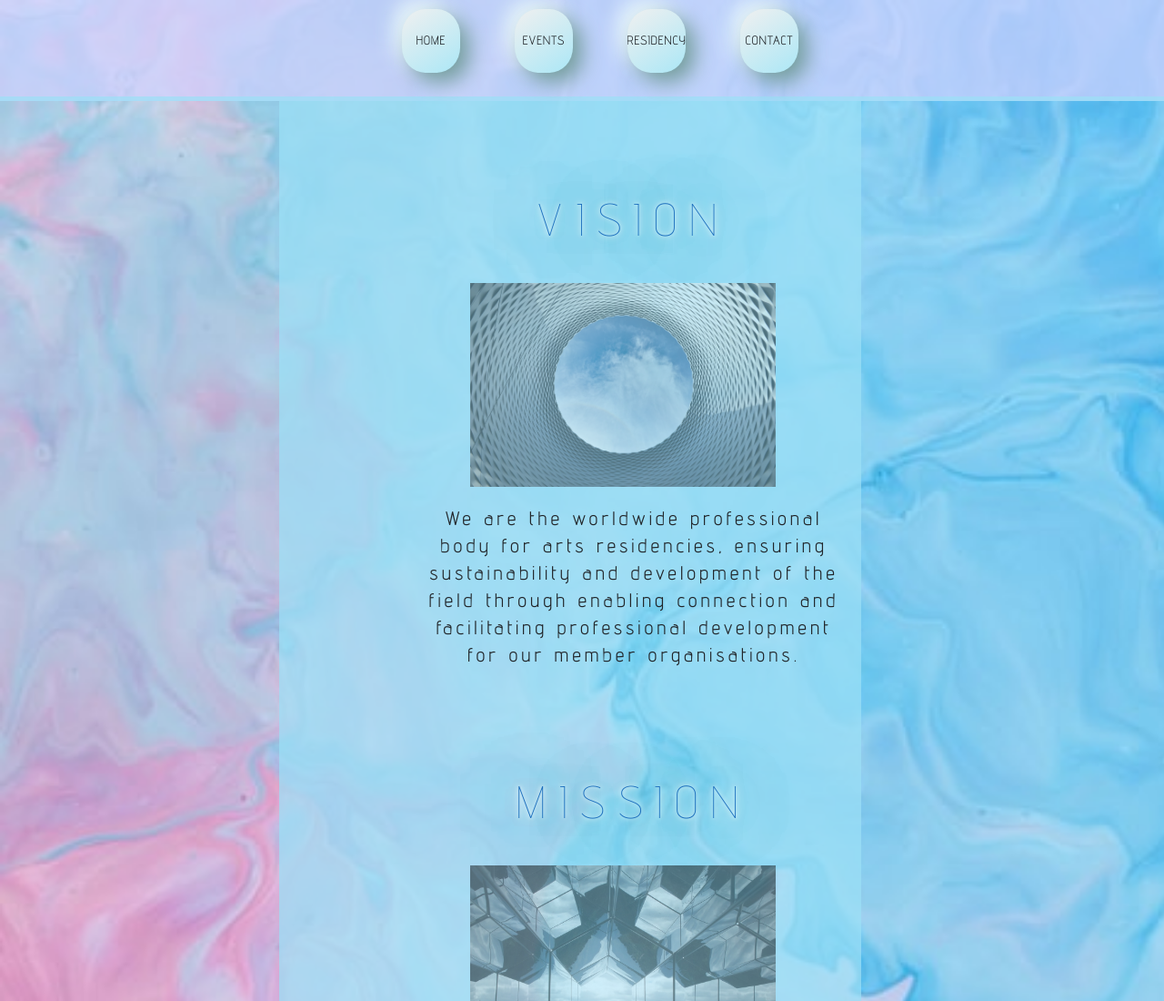
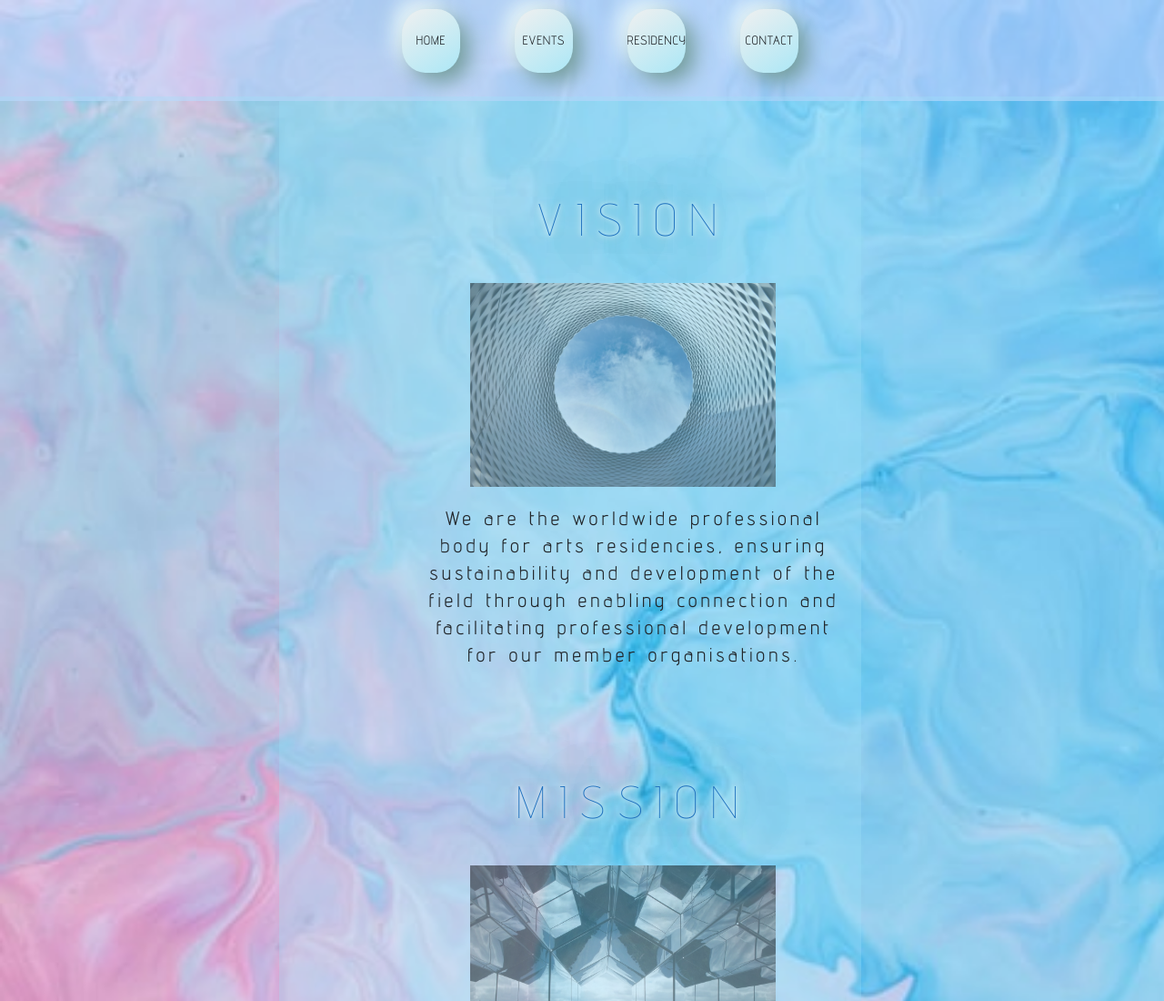
Before and after one commit to nanaioss/Celestial, a plain HTML site: page about.html in a window 1280 px wide. Shown: the top 1100 px of the page at 91% size. Drawn offline with nearby package versions, Linux system fonts and the light colour scheme.

Commit message:
correction ABOUT

```diff
--- a/scss/about.scss
+++ b/scss/about.scss
@@ -11,8 +11,8 @@ body {
     background-size: cover;
 
     nav {
-        border-bottom: 5px solid rgba(156, 225, 247, 0.712);
-        background-color:rgba(210, 210, 255, 0.7);
+        border-bottom: 5px solid rgba(156, 225, 247, 0.3);
+        background-color:rgba(210, 210, 255, 0.5);
         ul {
             display: flex;
             justify-content: center;
@@ -104,7 +104,7 @@ body {
     }
 
    main {
-      background-color: rgba(156, 225, 247, 0.712);
+      background-color: rgba(156, 225, 247, 0.3);
       width: 50%;
       height: 250%;
       margin-left: 24%;
```
Also changed, not shown: css/about.css, 1 other file.
